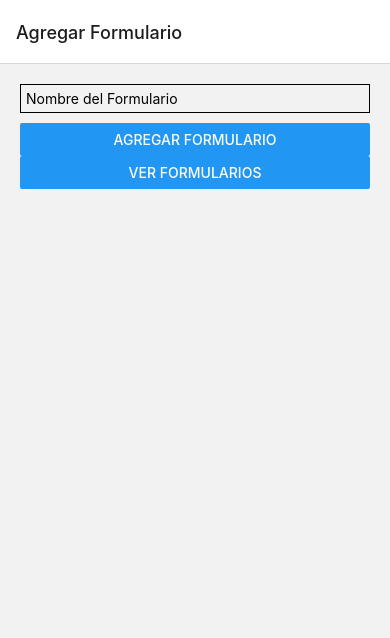
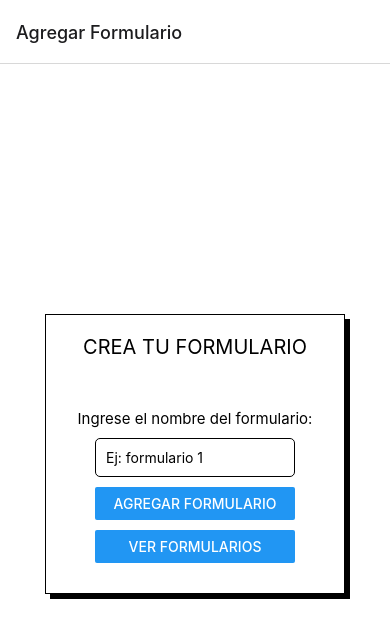
Before and after one commit to Juanse1998/IFarming, a React Native app: screen /CreateForm in a window 390 px wide. Shown: the top 638 px of the page. Built offline with nearby package versions, Linux system fonts and the light colour scheme.

Commit message:
Se agrego estilo en CreateForm

```diff
--- a/src/components/form/CreateForm.jsx
+++ b/src/components/form/CreateForm.jsx
@@ -1,12 +1,12 @@
 import React, { useState } from "react";
 import { connect } from "react-redux";
 import { addField, addForm } from "../../redux/actions/action";
-import { View, Button, TextInput, Text } from "react-native-web";
+import { View, Button, TextInput, Text, StyleSheet, Platform } from "react-native";
 import { useNavigation } from '@react-navigation/native';
 import Modal from 'react-native-modal';
 
 const CreateForm = ({ addForm, addField }) => {
-  const [formName, setFormName] = useState(null);
+  const [formName, setFormName] = useState('');
   const [isModalVisible, setModalVisible] = useState(false);
   const [error, setError] = useState(null);
 
@@ -34,25 +34,89 @@ const CreateForm = ({ addForm, addField }) => {
   };
 
   return (
-    <View style={{ padding: 20 }}>
+  <View style={styles.container}>
+    <View style={styles.containerCard}>
+      <Text style={styles.title}>CREA TU FORMULARIO</Text>
+        <Text style={styles.label}>Ingrese el nombre del formulario:</Text>
         <TextInput
           value={formName}
           onChangeText={setFormName}
-        placeholder="Nombre del Formulario"
-        style={{ marginBottom: 10, borderWidth: 1, padding: 5 }}
+          placeholder="Ej: formulario 1"
+          style={styles.input}
         />
-       {error && <Text style={{ color: 'red' }}>{error}</Text>}
+        {error && <Text style={styles.error}>{error}</Text>}
+        <View style={styles.buttonContainer}>
           <Button title="Agregar Formulario" onPress={handleAddForm} />
+        </View>
+        <View style={styles.buttonContainer}>
           <Button title="Ver Formularios" onPress={handleSeeForms} />
-      <Modal isVisible={isModalVisible} onBackdropPress={showModal}>
-        <View style={{ backgroundColor: 'white', padding: 20 }}>
-          <Text>¡Formulario creado con exito!</Text>
+        </View>
+      <Modal style={{alignItems: 'center'}} isVisible={isModalVisible} onBackdropPress={showModal}>
+        <View style={styles.modalContent}>
+          <Text style={styles.modalText}>¡Formulario creado con éxito!</Text>
           <Button title="Cerrar" onPress={showModal} />
         </View>
       </Modal>
     </View>
-  )
+  </View>
+  );
 }
+
+const styles = StyleSheet.create({
+  container: {
+    flex: 1,
+    justifyContent: 'center',
+    alignItems: 'center',
+    backgroundColor: Platform.OS === 'web' ? '#fff' : '#1E40AF',
+    width: '100%',
+    padding: 20,
+  },
+  containerCard: {
+    alignItems: 'center',
+    backgroundColor: Platform.OS === 'web' ? '#fff' : '#1E40AF',
+    width: Platform.OS === 'web' ? '300px' : '60%',
+    padding: 20,
+    border: '1px solid black',
+    boxShadow: '5px 5px'
+  },
+  title: {
+    fontSize: 20,
+    marginBottom: 50
+  },
+  label: {
+    fontSize: 15,
+    marginBottom: 10,
+    color: Platform.OS === 'web' ? '#000' : '#fff',
+  },
+  input: {
+    backgroundColor: '#fff',
+    padding: 10,
+    width: Platform.OS === 'web' ? '200px' : '60%',
+    borderRadius: 5,
+    marginBottom: 10,
+    border: '1px solid black'
+  },
+  error: {
+    color: 'red',
+    marginBottom: 10,
+    width: Platform.OS === 'web' ? '200px' : '60%',
+  },
+  buttonContainer: {
+    width: Platform.OS === 'web' ? '200px' : '60%',
+    marginBottom: 10,
+  },
+  modalContent: {
+    backgroundColor: '#fff',
+    padding: 20,
+    borderRadius: 10,
+    alignItems: 'center',
+    width: Platform.OS === 'web' ? '280px' : '60%',
+  },
+  modalText: {
+    fontSize: 18,
+    marginBottom: 20,
+  },
+});
 
 const mapStateToProps = state => ({
   forms: state.form.forms
```
Lines whose indentation alone changed are shown as unchanged.
